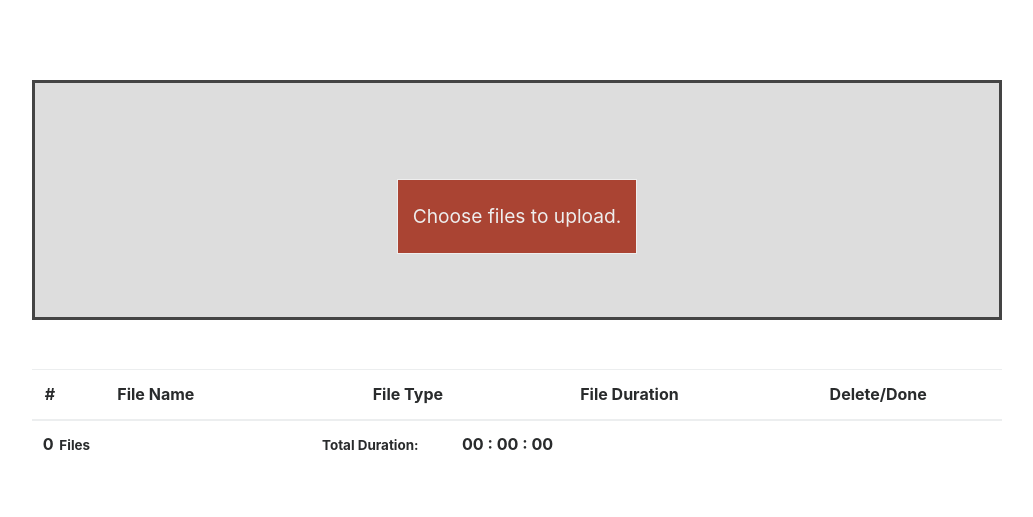
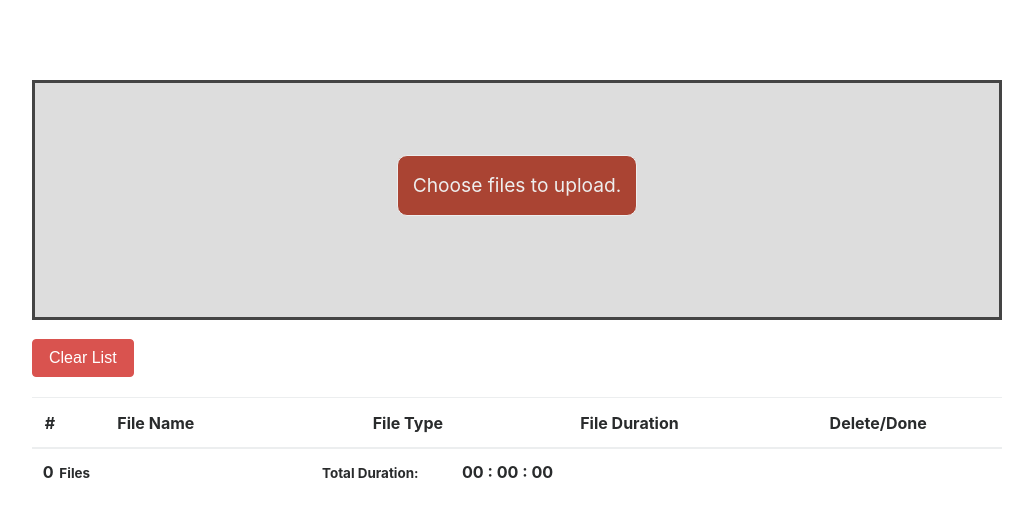
Before and after one commit to rdhammack88/Media-Duration-Calculator, a PHP site: page / in a window 1280 px wide. Shown: the top 517 px of the page, without its empty margins (123-1156 px from the left). Run offline with PHP 8.4, Linux system fonts and the light colour scheme; lists and menus that the app fills with data are empty; some libraries are stand-ins or nearby versions.

Commit message:
clear button added, style fixes, code cleanup, obj properties added

```diff
--- a/index.php
+++ b/index.php
@@ -65,6 +65,10 @@
         	</div>
         </div>
 
+        <div class="clear">
+            <button type="button" name="clear_list" class="btn btn-large btn-danger">Clear List</button>
+        </div>
+
         <div class="file-info">
         	<table class="table table-striped table-dark table-responsive-md">
         		<thead>
@@ -82,7 +86,14 @@
                         <th scope="col" colspan="2"><span id="totalFileCount">0</span> Files</th>
                         <!-- <th scope="col"></th> -->
                         <!-- <th scope="col"></th> -->
-                        <th scope="col" colspan="3">Total Duration: <span id="totalDuration">00 : 00 : 00</span></th>
+                        <th scope="col" colspan="3">
+                            Total Duration:
+                            <span id="totalDuration">
+                                <span class="totalHours">00 </span> :
+                                <span class="totalMinutes"> 00 </span> :
+                                <span class="totalSeconds"> 00 </span>
+                            </span>
+                        </th>
                         <!-- <th scope="col" class="timeFormat"> -->
                             <!-- <input type="checkbox" name="timeFormat" value="minutes" checked>
                             <input type="checkbox" name="seconds" value="seconds">
--- a/styles/css/main.css
+++ b/styles/css/main.css
@@ -11,7 +11,7 @@ body {
     max-height: 600px;
     border: 3px solid #444;
     background-color: #ddd;
-    margin-bottom: 5%; }
+    margin-bottom: 2%; }
     .container .file-load:hover {
       border-style: dashed;
       cursor: pointer; }
@@ -33,76 +33,79 @@ body {
             border: 1px solid #eee;
             background: #a43;
             color: #eee;
-            padding: 22px 15px;
+            padding: 15px 15px;
             font-size: 1.2em;
             cursor: pointer;
-            margin-top: calc(30% / 2 - 5%); }
+            border-radius: 10px;
+            margin-top: calc(25% / 2 - 5%); }
         .container .file-load .file-drop form input#multimedia_upload {
           opacity: 0;
           display: none; }
-  .container table {
+  .container .clear {
+    margin-bottom: 2%; }
+  .container .file-info table {
     /* Bootstrap Overwrite */ }
-    .container table.table td, .container table.table th {
+    .container .file-info table.table td, .container .file-info table.table th {
       padding: 0.8em !important; }
-    .container table thead {
+    .container .file-info table thead {
       font-size: 1em;
       border-bottom: 1px solid #e3442d; }
-      .container table thead th {
+      .container .file-info table thead th {
         vertical-align: middle; }
-        .container table thead th:nth-child(n+3) {
+        .container .file-info table thead th:nth-child(n+3) {
           text-align: center; }
-    .container table tbody {
+    .container .file-info table tbody {
       color: #ddd; }
-      .container table tbody tr:hover {
+      .container .file-info table tbody tr:hover {
         cursor: move; }
-      .container table tbody tr > td:nth-child(2) {
+      .container .file-info table tbody tr > td:nth-child(2) {
         word-wrap: break-word;
         word-spacing: 2%; }
-      .container table tbody > tr > td:not(:first-of-type) {
+      .container .file-info table tbody > tr > td:not(:first-of-type) {
         text-align: center; }
-      .container table tbody > tr > td.icons [type=button] {
+      .container .file-info table tbody > tr > td.icons [type=button] {
         background: rgba(0, 0, 0, 0);
         border: none;
         cursor: pointer;
         font-size: 1em;
         color: red;
         padding: 1px 5px; }
-        .container table tbody > tr > td.icons [type=button]:first-of-type {
+        .container .file-info table tbody > tr > td.icons [type=button]:first-of-type {
           margin-right: 25px; }
-      .container table tbody td {
+      .container .file-info table tbody td {
         color: red;
         font-size: 0.9em;
         vertical-align: middle; }
-    .container table tfoot {
+    .container .file-info table tfoot {
       border-top: 1px solid #e3442d;
       font-size: 1.2em;
       padding: 0.75rem; }
-      .container table tfoot #totalFileCount, .container table tfoot #totalDuration {
+      .container .file-info table tfoot #totalFileCount, .container .file-info table tfoot #totalDuration {
         font-size: 1.2em;
         margin-right: 1%; }
-      .container table tfoot #totalDuration {
+      .container .file-info table tfoot #totalDuration {
         margin-left: 6%; }
-      .container table tfoot tr th {
+      .container .file-info table tfoot tr th {
         vertical-align: bottom;
         font-size: 70%; }
-      .container table tfoot input[type=checkbox] {
+      .container .file-info table tfoot input[type=checkbox] {
         visibility: hidden;
         display: none; }
-      .container table tfoot .timeFormat {
+      .container .file-info table tfoot .timeFormat {
         font-size: 1.4em;
         /* Toggle Switch UI Style Buttons */ }
-        .container table tfoot .timeFormat button {
+        .container .file-info table tfoot .timeFormat button {
           cursor: pointer; }
-        .container table tfoot .timeFormat button.activeFormat {
+        .container .file-info table tfoot .timeFormat button.activeFormat {
           color: #00e600; }
-        .container table tfoot .timeFormat .format-toggle {
+        .container .file-info table tfoot .timeFormat .format-toggle {
           font-family: Helvetica, Arial, sans-serif;
           display: inline-block;
           vertical-align: top;
           margin: 0 15px 0 0; }
-        .container table tfoot .timeFormat .format-toggle__input {
+        .container .file-info table tfoot .timeFormat .format-toggle__input {
           display: none; }
-        .container table tfoot .timeFormat .format-toggle__button {
+        .container .file-info table tfoot .timeFormat .format-toggle__button {
           position: relative;
           display: inline-block;
           font-size: 1rem;
@@ -115,7 +118,7 @@ body {
           color: white;
           transition: all 0.1s ease;
           cursor: pointer; }
-        .container table tfoot .timeFormat .format-toggle__button::before {
+        .container .file-info table tfoot .timeFormat .format-toggle__button::before {
           position: absolute;
           top: 5px;
           left: 44px;
@@ -126,10 +129,10 @@ body {
           background: white;
           color: red;
           transition: all 0.1s ease; }
-        .container table tfoot .timeFormat .format-toggle__input:checked + .format-toggle__button {
+        .container .file-info table tfoot .timeFormat .format-toggle__input:checked + .format-toggle__button {
           background: green;
           border: 1px solid green; }
-        .container table tfoot .timeFormat .format-toggle__input:checked + .format-toggle__button::before {
+        .container .file-info table tfoot .timeFormat .format-toggle__input:checked + .format-toggle__button::before {
           left: 5px;
           content: "Min";
           color: green; }
--- a/styles/sass/main.sass
+++ b/styles/sass/main.sass
@@ -14,7 +14,7 @@ body
 		max-height: 600px
 		border: 3px solid #444
 		background-color: #ddd
-		margin-bottom: 5%
+		margin-bottom: 2%
 
 		&:hover
 			border-style: dashed
@@ -44,153 +44,157 @@ body
 						border: 1px solid #eee
 						background: #a43
 						color: #eee
-						padding: 22px 15px
+						padding: 15px 15px
 						// min-width: 150px
 						font-size: 1.2em
 						cursor: pointer
-						margin-top: calc(30% / 2 - 5%)
+						border-radius: 10px
+						margin-top: calc(25% / 2 - 5%)
 
 				input#multimedia_upload
 					opacity: 0
 					display: none
 
+	.clear
+		margin-bottom: 2%
 
-	table
-		/* Bootstrap Overwrite */
-		&.table td, &.table th
-			padding: .8em !important
-			// vertical-align: bottom !important
+	.file-info
+		table
+			/* Bootstrap Overwrite */
+			&.table td, &.table th
+				padding: .8em !important
+				// vertical-align: bottom !important
 
-		thead
-			font-size: 1em
-			border-bottom: 1px solid #e3442d
+			thead
+				font-size: 1em
+				border-bottom: 1px solid #e3442d
 
-			th
-				vertical-align: middle
-				// text-align: center
+				th
+					vertical-align: middle
+					// text-align: center
 
-				&:nth-child(n+3)
-					text-align: center
-				// &:nth-child(1)
-					text-align: left
+					&:nth-child(n+3)
+						text-align: center
+					// &:nth-child(1)
+						text-align: left
 
-		tbody
-			color: #ddd
-			// border-top: 1px solid #e3442d
+			tbody
+				color: #ddd
+				// border-top: 1px solid #e3442d
 
-			tr:hover
-				cursor: move
+				tr:hover
+					cursor: move
 
-			tr > td:nth-child(2)
-				word-wrap: break-word
-				word-spacing: 2%
-				// word-break: break-all
+				tr > td:nth-child(2)
+					word-wrap: break-word
+					word-spacing: 2%
+					// word-break: break-all
 
 
-			> tr > td:not(:first-of-type)
-				text-align: center
+				> tr > td:not(:first-of-type)
+					text-align: center
 
-			> tr > td.icons
-				// padding: 0 10px
-				[type=button]
-					background: rgba(0,0,0,0.0)
-					border: none
-					cursor: pointer
-					font-size: 1em
+				> tr > td.icons
+					// padding: 0 10px
+					[type=button]
+						background: rgba(0,0,0,0.0)
+						border: none
+						cursor: pointer
+						font-size: 1em
+						color: red
+						padding: 1px 5px
+
+						&:first-of-type
+							margin-right: 25px
+
+				td
 					color: red
-					padding: 1px 5px
+					font-size: .9em
+					vertical-align: middle
 
-					&:first-of-type
-						margin-right: 25px
+			tfoot
+				border-top: 1px solid #e3442d
+				font-size: 1.2em
+				padding: .75rem
 
-			td
-				color: red
-				font-size: .9em
-				vertical-align: middle
+				#totalFileCount
+					font-size: 1.2em
+					margin-right: 1%
 
-		tfoot
-			border-top: 1px solid #e3442d
-			font-size: 1.2em
-			padding: .75rem
+				#totalDuration
+					@extend #totalFileCount
+					margin-left: 6%
 
-			#totalFileCount
-				font-size: 1.2em
-				margin-right: 1%
+				tr th
+					vertical-align: bottom
+					font-size: 70%
 
-			#totalDuration
-				@extend #totalFileCount
-				margin-left: 6%
+				// tr th:nth-child(3)
+				// 	text-align: right
+				// 	padding-right: 40px
 
-			tr th
-				vertical-align: bottom
-				font-size: 70%
+				tr th:last-of-type
+					// text-align: center
 
-			// tr th:nth-child(3)
-			// 	text-align: right
-			// 	padding-right: 40px
+				input[type=checkbox]
+					visibility: hidden
+					display: none
 
-			tr th:last-of-type
-				// text-align: center
+				.timeFormat
+					font-size: 1.4em
 
-			input[type=checkbox]
-				visibility: hidden
-				display: none
+					button
+						cursor: pointer
 
-			.timeFormat
-				font-size: 1.4em
+					button.activeFormat
+						color: lighten(green, 20%)
 
-				button
-					cursor: pointer
-
-				button.activeFormat
-					color: lighten(green, 20%)
-
-				/* Toggle Switch UI Style Buttons */
-				.format-toggle
-					font-family: Helvetica, Arial, sans-serif
-					display: inline-block
-					vertical-align: top
-					margin: 0 15px 0 0
+					/* Toggle Switch UI Style Buttons */
+					.format-toggle
+						font-family: Helvetica, Arial, sans-serif
+						display: inline-block
+						vertical-align: top
+						margin: 0 15px 0 0
 
 
-				.format-toggle__input
-					display: none
+					.format-toggle__input
+						display: none
 
 
-				.format-toggle__button
-					position: relative
-					display: inline-block
-					font-size: 1rem
-					line-height: 20px
-					text-transform: uppercase
-					background: red
-					border: 1px solid red
-					width: 90px
-					height: 30px
-					color: white
-					transition: all 0.1s ease
-					cursor: pointer
+					.format-toggle__button
+						position: relative
+						display: inline-block
+						font-size: 1rem
+						line-height: 20px
+						text-transform: uppercase
+						background: red
+						border: 1px solid red
+						width: 90px
+						height: 30px
+						color: white
+						transition: all 0.1s ease
+						cursor: pointer
 
 
-				.format-toggle__button::before
-					position: absolute
-					top: 5px
-					left: 44px
-					content: "Sec"
-					display: inline-block
-					height: 20px
-					padding: 0 3px
-					background: white
-					color: red
-					transition: all 0.1s ease
+					.format-toggle__button::before
+						position: absolute
+						top: 5px
+						left: 44px
+						content: "Sec"
+						display: inline-block
+						height: 20px
+						padding: 0 3px
+						background: white
+						color: red
+						transition: all 0.1s ease
 
 
-				.format-toggle__input:checked + .format-toggle__button
-					background: green
-					border: 1px solid green
+					.format-toggle__input:checked + .format-toggle__button
+						background: green
+						border: 1px solid green
 
 
-				.format-toggle__input:checked + .format-toggle__button::before
-					left: 5px
-					content: "Min"
-					color: green
+					.format-toggle__input:checked + .format-toggle__button::before
+						left: 5px
+						content: "Min"
+						color: green
```
Also changed, not shown: js/app.js (+29 -120 lines), 1 other file.
